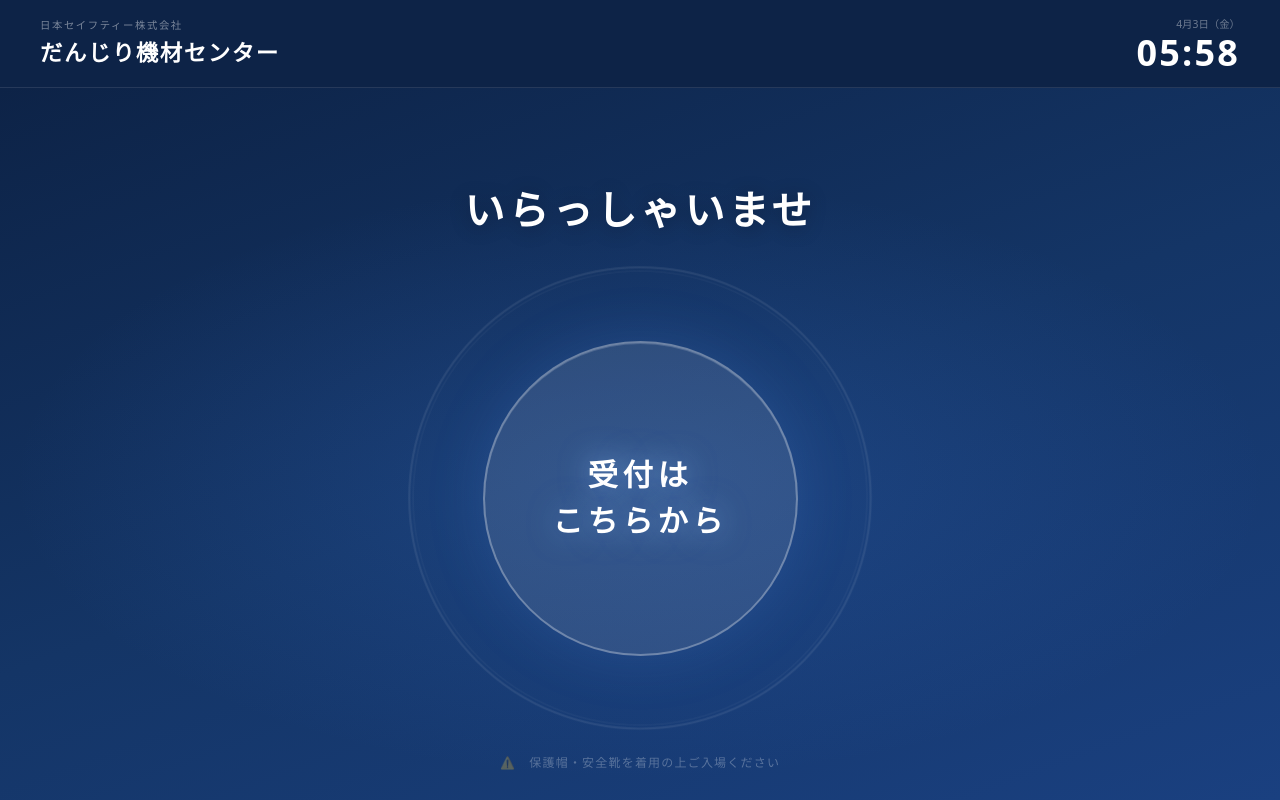
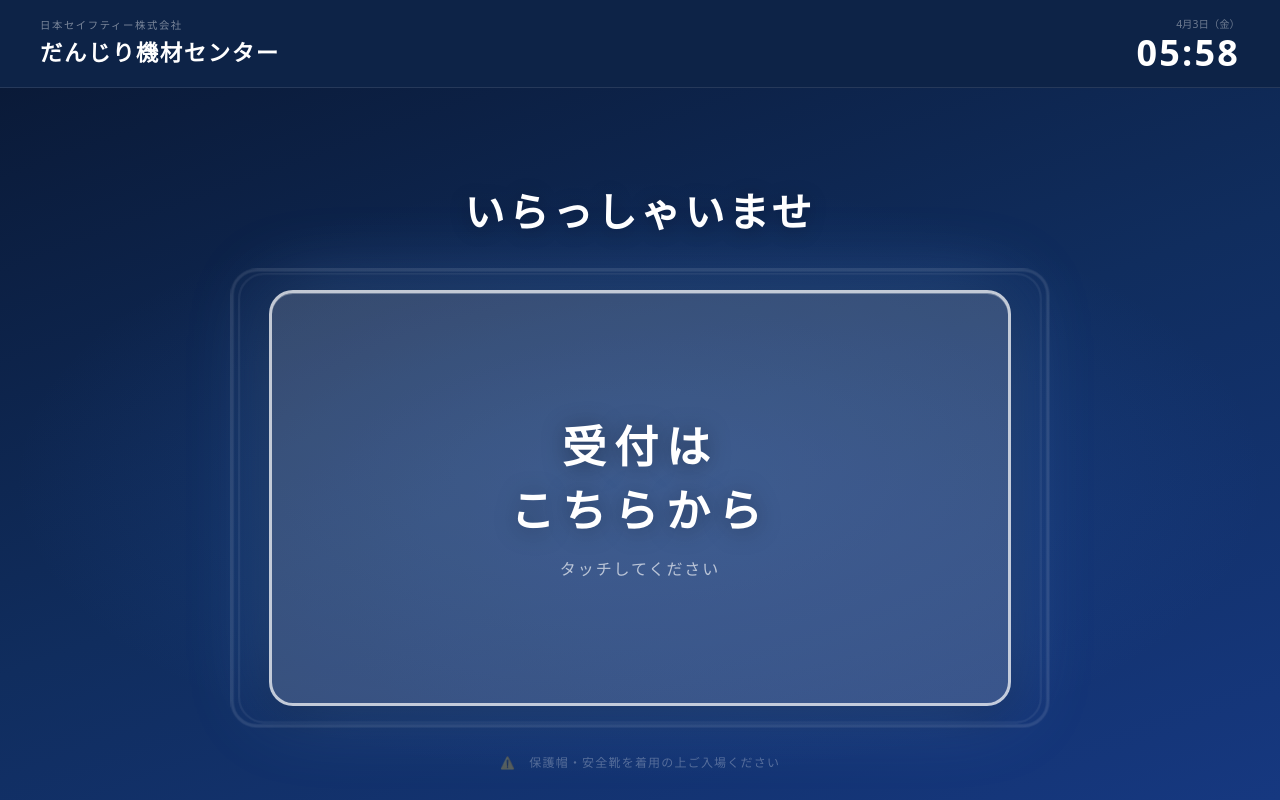
Before and after one commit to icc29669-cyber/truck-reception-app, a Next.js app: page /kiosk in a window 1280 px wide. Built offline with nearby package versions, Linux system fonts and the light colour scheme.

Commit message:
トップ: ボタン大型化・コントラスト強化

```diff
--- a/src/app/kiosk/page.tsx
+++ b/src/app/kiosk/page.tsx
@@ -103,8 +103,8 @@ export default function KioskTop() {
             overflow: "hidden",
             // 美しいグラデーション
             background: pressed
-              ? "linear-gradient(160deg, #091d3e 0%, #0d2a55 50%, #102f60 100%)"
-              : "linear-gradient(160deg, #0d2347 0%, #143566 50%, #1a4080 100%)",
+              ? "linear-gradient(160deg, #060f20 0%, #0b1e40 50%, #0e2550 100%)"
+              : "linear-gradient(160deg, #0a1a38 0%, #102d5e 50%, #163880 100%)",
             transition: "background 0.1s",
           }}
           onPointerDown={() => { setPressed(true); start(); }}
@@ -130,39 +130,45 @@ export default function KioskTop() {
           </div>
 
           {/* タッチターゲット（パルスリング付き） */}
-          <div className="fade-up-d relative flex items-center justify-center" style={{ width: "38vw", height: "38vw", maxWidth: 420, maxHeight: 420 }}>
+          <div className="fade-up-d relative flex items-center justify-center" style={{ width: "58vw", height: "52vh" }}>
 
             {/* パルスリング */}
-            <div className="ring1 absolute inset-0 rounded-full" style={{ border: "2px solid rgba(255,255,255,0.4)" }} />
-            <div className="ring2 absolute inset-0 rounded-full" style={{ border: "1px solid rgba(255,255,255,0.25)" }} />
+            <div className="ring1 absolute inset-0 rounded-3xl" style={{ border: "3px solid rgba(255,255,255,0.5)" }} />
+            <div className="ring2 absolute inset-0 rounded-3xl" style={{ border: "2px solid rgba(255,255,255,0.3)" }} />
 
-            {/* 円形ボタン本体 */}
+            {/* ボタン本体 */}
             <div style={{
-              width: "75%", height: "75%",
-              borderRadius: "50%",
+              width: "100%", height: "100%",
+              borderRadius: "3vh",
               background: pressed
-                ? "rgba(255,255,255,0.14)"
-                : "rgba(255,255,255,0.1)",
-              border: "2px solid rgba(255,255,255,0.3)",
+                ? "rgba(255,255,255,0.22)"
+                : "rgba(255,255,255,0.16)",
+              border: "3px solid rgba(255,255,255,0.7)",
               boxShadow: pressed
-                ? "inset 0 4px 24px rgba(0,0,0,0.3)"
-                : "0 0 60px rgba(100,160,255,0.15), inset 0 1px 0 rgba(255,255,255,0.15)",
+                ? "inset 0 6px 32px rgba(0,0,0,0.35)"
+                : "0 0 80px rgba(120,180,255,0.25), 0 8px 40px rgba(0,0,0,0.3), inset 0 1px 0 rgba(255,255,255,0.3)",
               display: "flex",
               flexDirection: "column",
               alignItems: "center",
               justifyContent: "center",
-              gap: "1.2vh",
+              gap: "1.8vh",
               transition: "all 0.1s",
-              transform: pressed ? "scale(0.96)" : "scale(1)",
+              transform: pressed ? "scale(0.97)" : "scale(1)",
             }}>
               <div style={{
-                fontSize: "3.8vh", fontWeight: 900, color: "#fff",
-                letterSpacing: "0.15em",
-                textShadow: "0 0 30px rgba(150,200,255,0.6)",
-                lineHeight: 1.5,
+                fontSize: "5.5vh", fontWeight: 900, color: "#fff",
+                letterSpacing: "0.18em",
+                textShadow: "0 2px 24px rgba(0,0,0,0.4)",
+                lineHeight: 1.45,
                 textAlign: "center",
               }}>
                 受付は<br/>こちらから
+              </div>
+              <div style={{
+                fontSize: "2vh", color: "rgba(255,255,255,0.65)",
+                letterSpacing: "0.12em",
+              }}>
+                タッチしてください
               </div>
             </div>
           </div>
```
